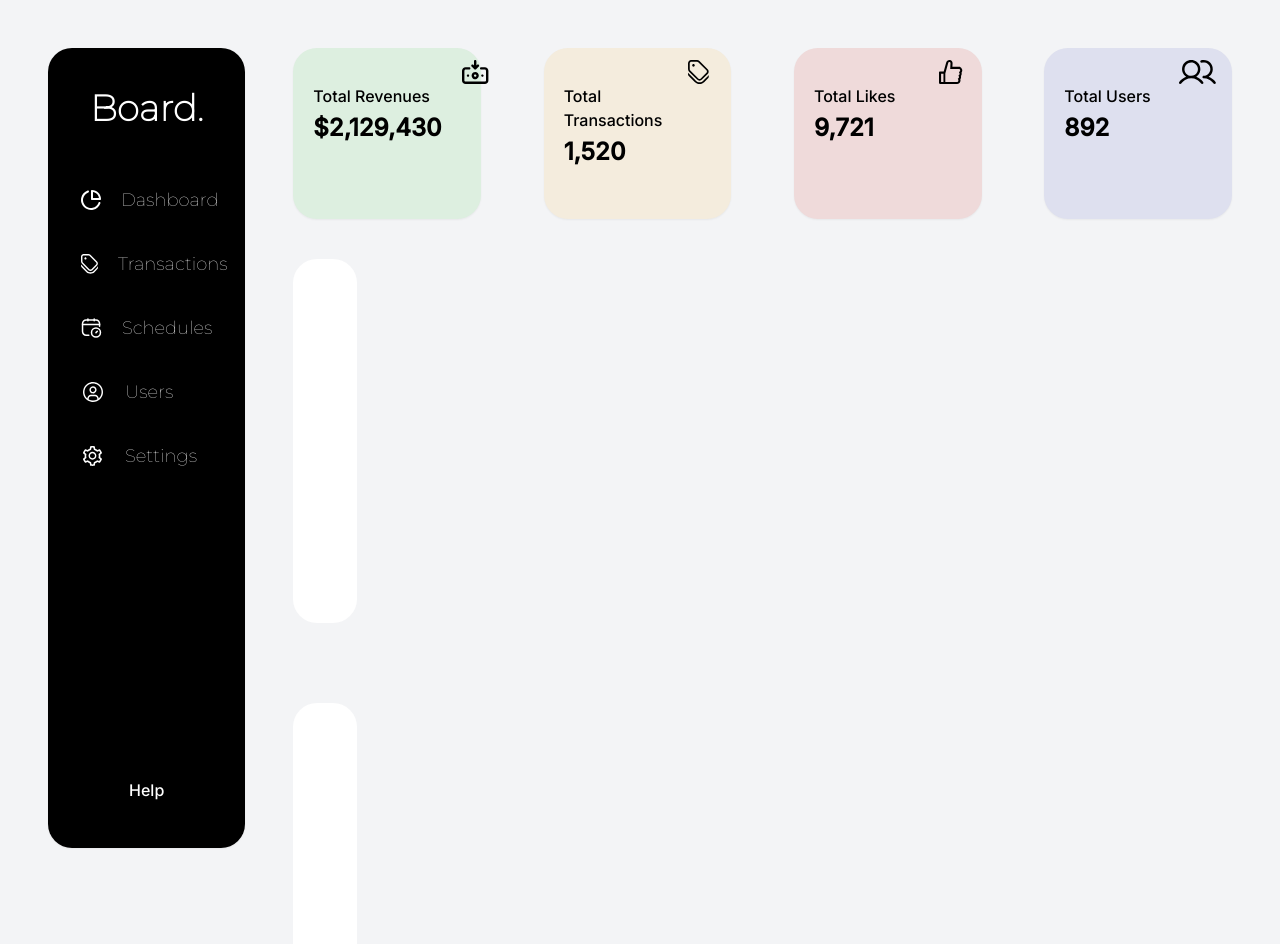
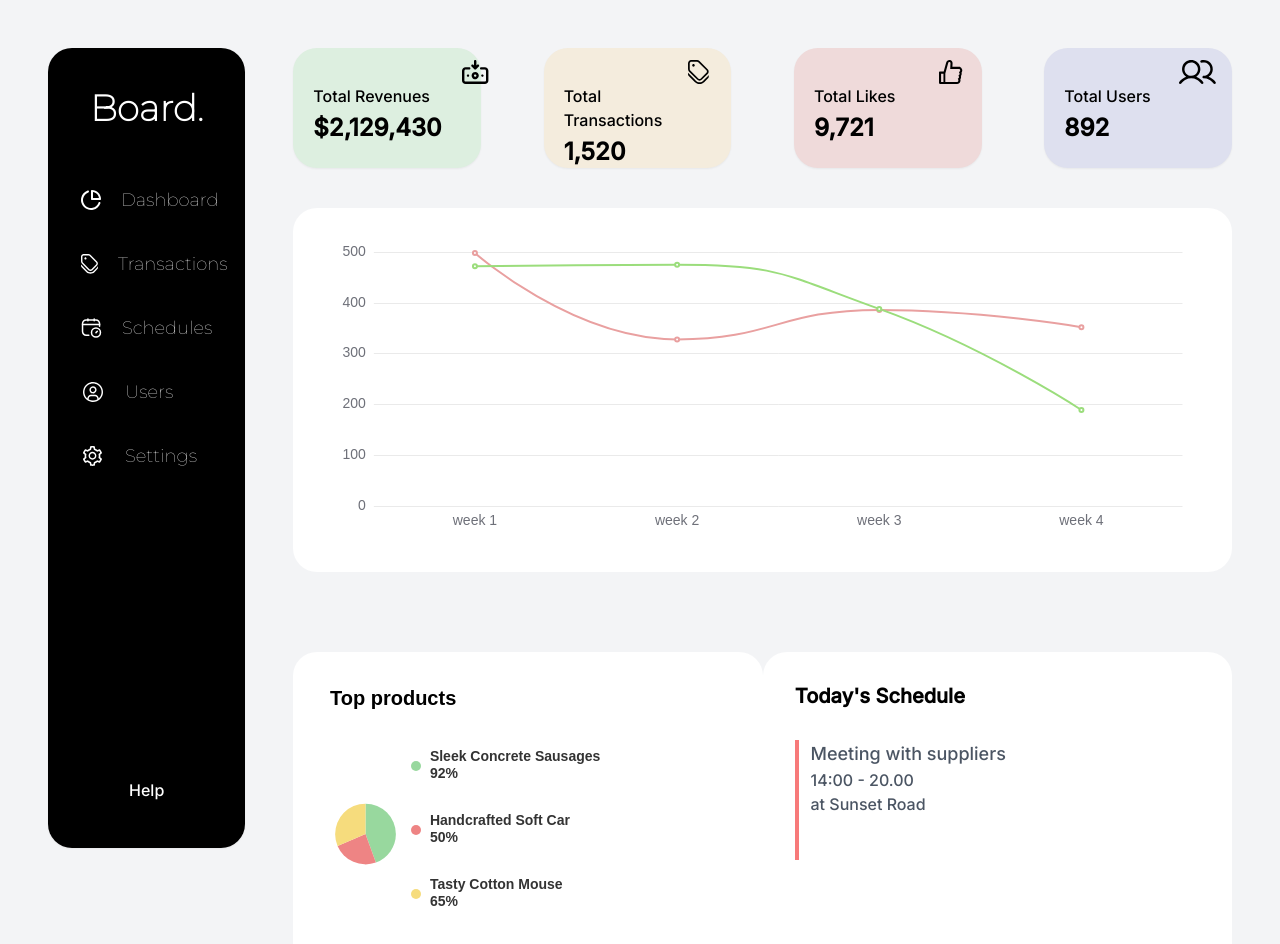
Before and after one commit to Prathmesh410/Task-listed, a React (Create React App) app in the folder frontend/: page / in a window 1280 px wide. Shown: the top 944 px of the page. Built offline with nearby package versions, Linux system fonts and the light colour scheme.

Commit message:
Info Card height css

```diff
--- a/frontend/src/components/HomePage/Card/Card.js
+++ b/frontend/src/components/HomePage/Card/Card.js
@@ -2,7 +2,7 @@ import React from 'react'
 
 function Card({children}) {
   return (
-    <div className='rounded-3xl bg-white my-10 p-8 w-fit'>{children}</div>
+    <div className='rounded-3xl bg-white my-10 p-8 w-full'>{children}</div>
   )
 }
 
--- /dev/null
+++ b/frontend/src/components/HomePage/Dashboard/Dashboard.css
@@ -0,0 +1,3 @@
+.infoCardWrapper{
+    max-height: 120px;
+}
--- a/frontend/src/components/HomePage/Dashboard/InfoCardWrapper.js
+++ b/frontend/src/components/HomePage/Dashboard/InfoCardWrapper.js
@@ -4,9 +4,10 @@ import Infocard1 from "../Icons/Infocard1.svg"
 import Infocard2 from "../Icons/Infocard2.svg"
 import Infocard3 from "../Icons/Infocard3.svg"
 import Infocard4 from "../Icons/Infocard4.svg"
+import "./Dashboard.css"
 function InfoCardWrapper() {
   return (
-    <div className=' h-1/6 flex justify-between'>
+    <div className=' h-1/6 flex justify-between infoCardWrapper'>
       <InfoCard color= "#DDEFE0" title="Total Revenues" icon ={Infocard1} value="$2,129,430"/>
       <InfoCard color= "#F4ECDD" title="Total Transactions" icon ={Infocard2} value="1,520"/>
       <InfoCard color= "#EFDADA" title="Total Likes" icon ={Infocard3} value="9,721"/>
--- a/frontend/src/components/HomePage/HomePage.js
+++ b/frontend/src/components/HomePage/HomePage.js
@@ -15,7 +15,7 @@ function HomePage() {
       <Activity/>
       <div className='flex justify-between mt-0'>
         <PieChart />
-        {/* <Schedule /> */}
+        <Schedule />
         </div>
       </div>
       </div>
```
